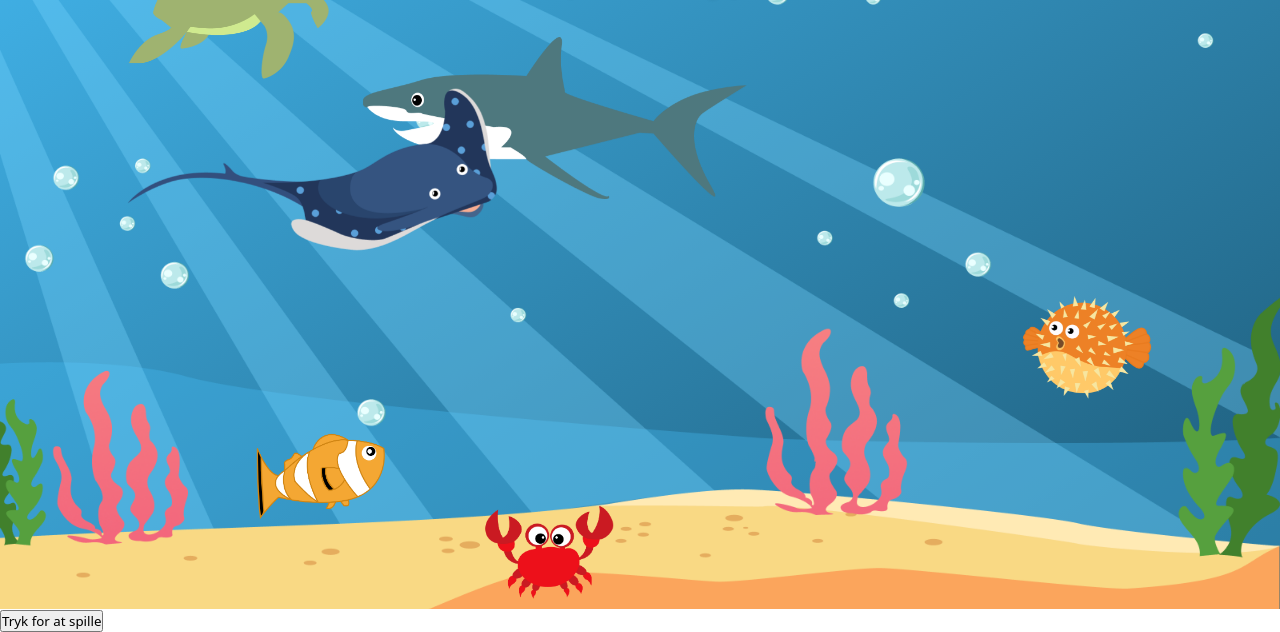
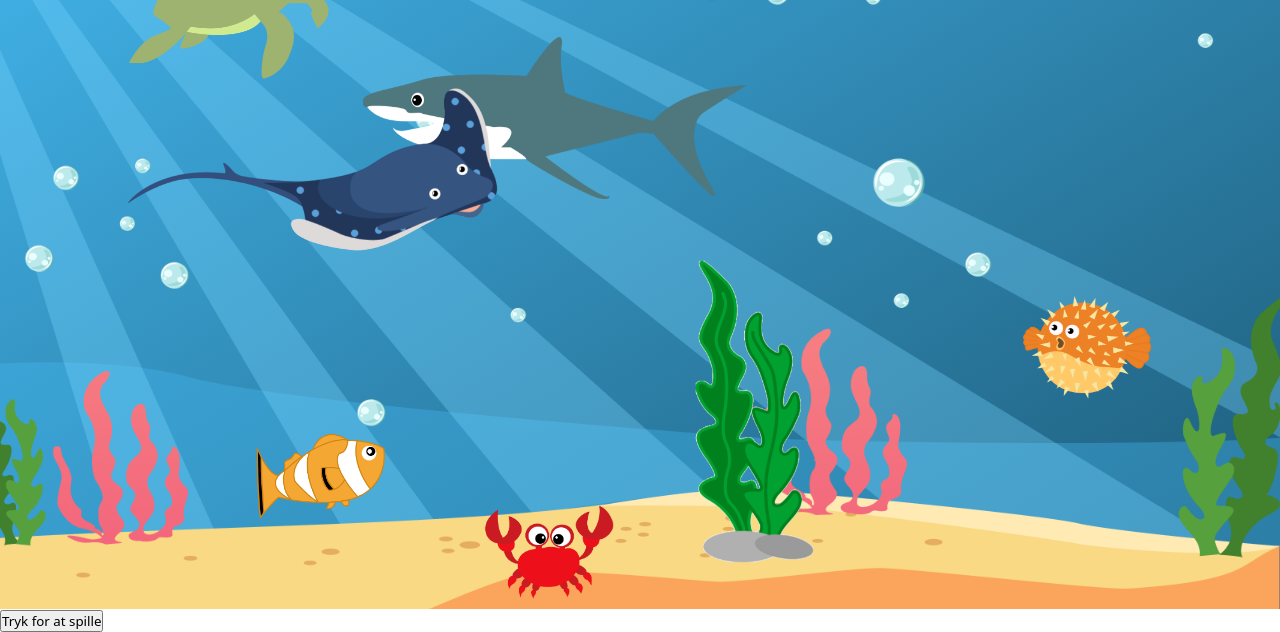
Before and after one commit to MathildeDamsgaard/akvarie-exd-projekt, a plain HTML site: page index.html in a window 1280 px wide. Shown: the part 191-823 px from the top of the page. Drawn offline with Linux system fonts and the light colour scheme; a web font is replaced by a local one.

Commit message:
tilføjet tang

```diff
--- a/css/style.css
+++ b/css/style.css
@@ -14,6 +14,7 @@
   --off-fish4: 400px;
   --off-fish5: 400px;
   --off-fish6: 200px;
+  --off-fish7: 200px;
 }
 
 /* ---------------------------------------------------------
@@ -87,7 +88,7 @@
   background: url(../img/bg.png);
   background-size: 120vw auto;
   background-position: center bottom;
-  z-index: 1;
+  z-index: 0;
 }
 /* inset: auto 0 0 0; /* inset egenskaben undersøger den studerende  */
 /* ---------------------------------------------------------
@@ -102,7 +103,7 @@
   bottom: 10vh;
   width: var(--fish-w);
   max-width: 10vw;
-  z-index: 1;
+  z-index: 4;
   left: calc(-1 * var(--off-fish1));
   animation: fish1 12s linear infinite;
   cursor: pointer;
@@ -146,7 +147,7 @@
   bottom: 35vh;
   width: var(--fish-w);
   max-width: 10vw;
-  z-index: 3;
+  z-index: 1;
   right: calc(-1 * var(--off-fish3));
   animation: fish3 25s linear infinite;
   cursor: pointer;
@@ -219,6 +220,28 @@
 }
 
 @keyframes fish6 {
+  0% {
+    transform: translateX(0);
+  }
+  90%,
+  100% {
+    transform: translateX(calc(100vw + var(--off-fish6)));
+  }
+}
+
+/* Seaweed: Mathilde */
+.fish7 {
+  position: absolute;
+  bottom: 10vh;
+  width: calc(var(--fish-w) * 1.5);
+  max-width: max-content;
+  z-index: 2;
+  left: 48vw; /* fast position indenfor #game */
+  animation: none; /* fjernet animation — står stille */
+  cursor: pointer;
+}
+
+@keyframes fish7 {
   0% {
     transform: translateX(0);
   }
--- a/index.html
+++ b/index.html
@@ -31,8 +31,14 @@
           alt="stingray"
         />
         <img src="img/turtle.png" id="turtle" class="fish6" alt="turtle" />
+         <img
+          src="img/stingray.png"
+          id="stingray"
+          class="fish5"
+          alt="stingray"
+        />
+        <img src="img/seaweed.gif" id="seaweed" class="fish7" alt="seaweed" />
       </div>
-
       <div class="overlay-text">
         <h1>HVILKEN FISK VIL DU SPILLE MED?</h1>
         <p>Klik på en fisk, læs og spil</p>
```
Also changed, not shown: img/seaweed.gif (added).
